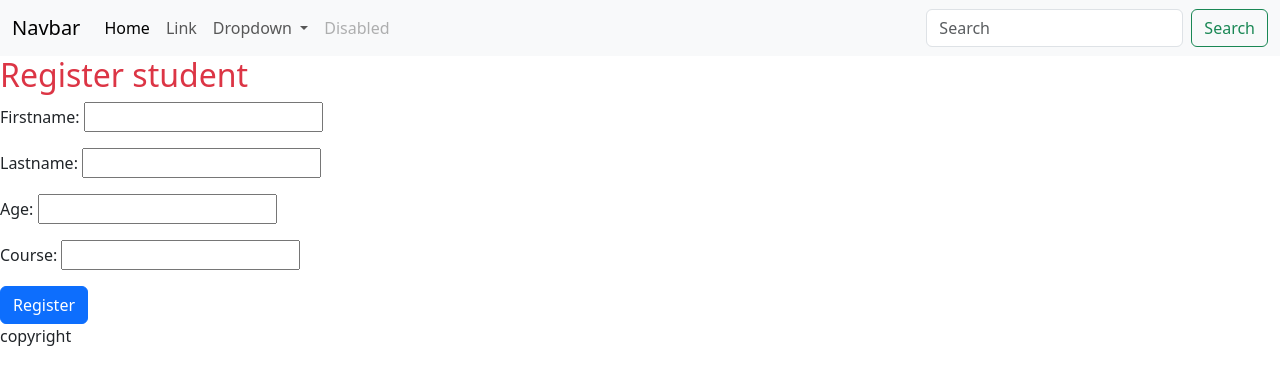
After one commit to Mansolo-21/Djangocrud, a Django app: page /add/ in a window 1280 px wide. The commit adds this page. Shown: the top 385 px of the page. Run offline with Django 5.2, Linux system fonts and the light colour scheme.

Commit message:
second commit

```diff
--- /dev/null
+++ b/school/myapp/forms.py
@@ -0,0 +1,6 @@
+from django import forms
+from .models import Student
+class StudentForm(forms.ModelForm):
+    class Meta:
+        model = Student
+        fields=['firstname','lastname', 'age','course']
--- a/school/myapp/templates/myapp/index.html
+++ b/school/myapp/templates/myapp/index.html
@@ -1,6 +1,6 @@
 {% extends "base.html" %}
 {% block title %}Home{% endblock %}
 {%block content%}
-<h2>Welcome to school management</h2>
+<h2 class='mx-3'>Welcome to school management</h2>
 
 {% endblock %}
--- /dev/null
+++ b/school/myapp/templates/myapp/studentform.html
@@ -0,0 +1,12 @@
+{% extends "base.html" %}
+{% block title %}Registration Form{% endblock %}
+{%block content%}
+<div class="container "></div>
+<h2 class="text-danger">Register student</h2>
+<form method="POST">
+    {% csrf_token %}
+    {{form.as_p}}
+    <button class="btn btn-primary">Register</button>
+</form>
+</div>
+{% endblock %}
--- a/school/myapp/urls.py
+++ b/school/myapp/urls.py
@@ -2,5 +2,6 @@ from django.urls import path
 from . import views
 
 urlpatterns = [
-    path('',views.index,name='index')
+    path('',views.index,name='index'),
+    path('add/',views.create_student,name='register')
 ]
--- a/school/myapp/views.py
+++ b/school/myapp/views.py
@@ -1,5 +1,11 @@
 from django.shortcuts import render
-
+from . forms import StudentForm
 # Create your views here.
 def index (request):
     return render(request,'myapp/index.html')
+
+#crud
+#c-create-add a record into db
+def create_student(request):
+    form=StudentForm()
+    return render(request,'myapp/studentform.html',{'form':form})
```
